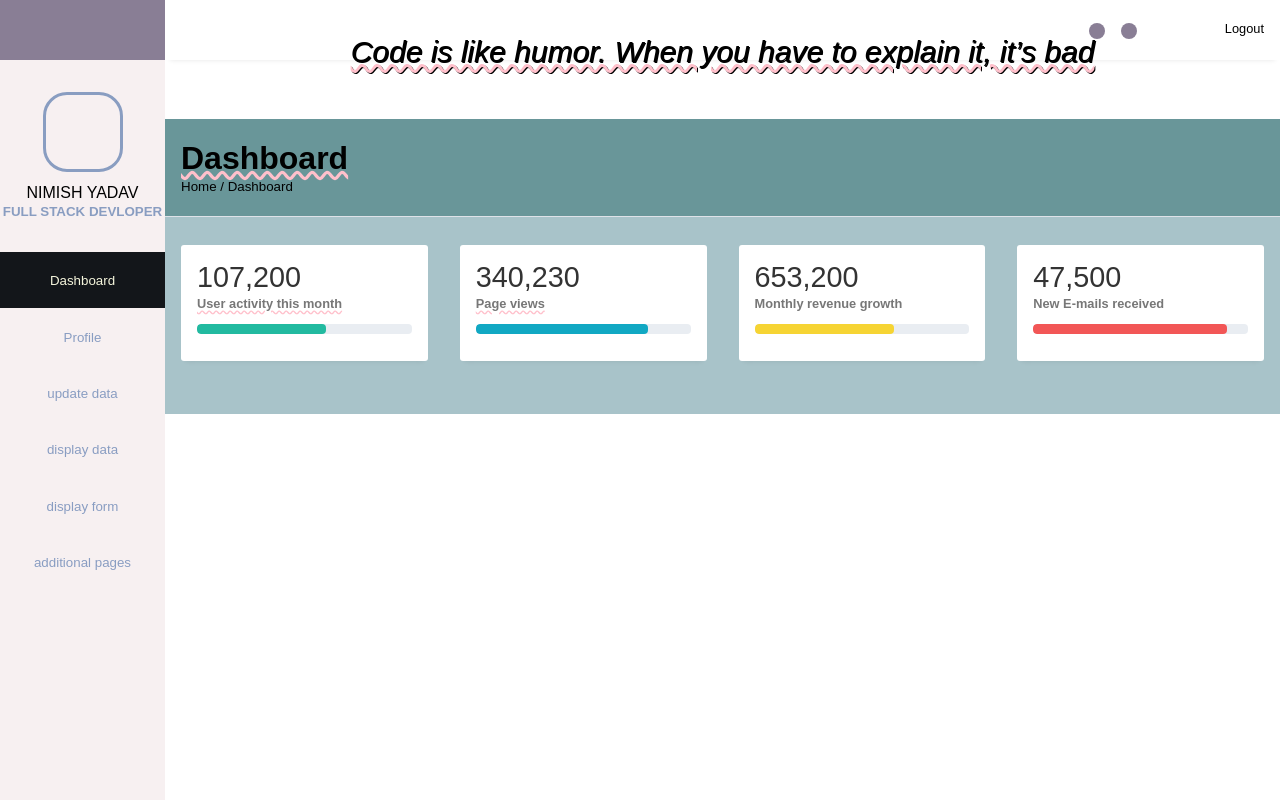
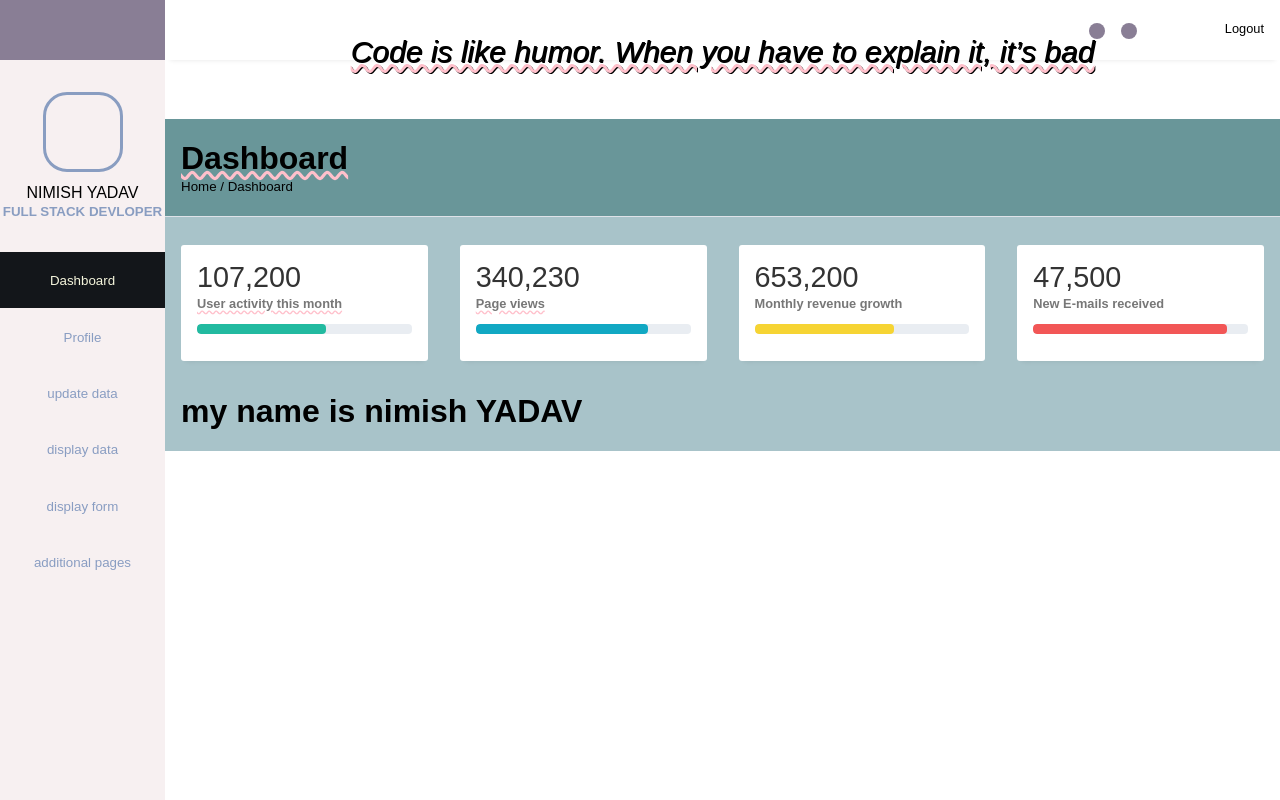
Before and after one commit to nimish49/responsive-admin-dashboard, a plain HTML site: page 1-home/index.html in a window 1280 px wide. Drawn offline with Linux system fonts and the light colour scheme.

Commit message:
second commit compolete

```diff
--- a/1-home/index.html
+++ b/1-home/index.html
@@ -460,7 +460,7 @@
             </div>
 
         </main> -->
-
+        <h1>my name is nimish YADAV</h1>
     </div>
 </body>
 </html>
```
